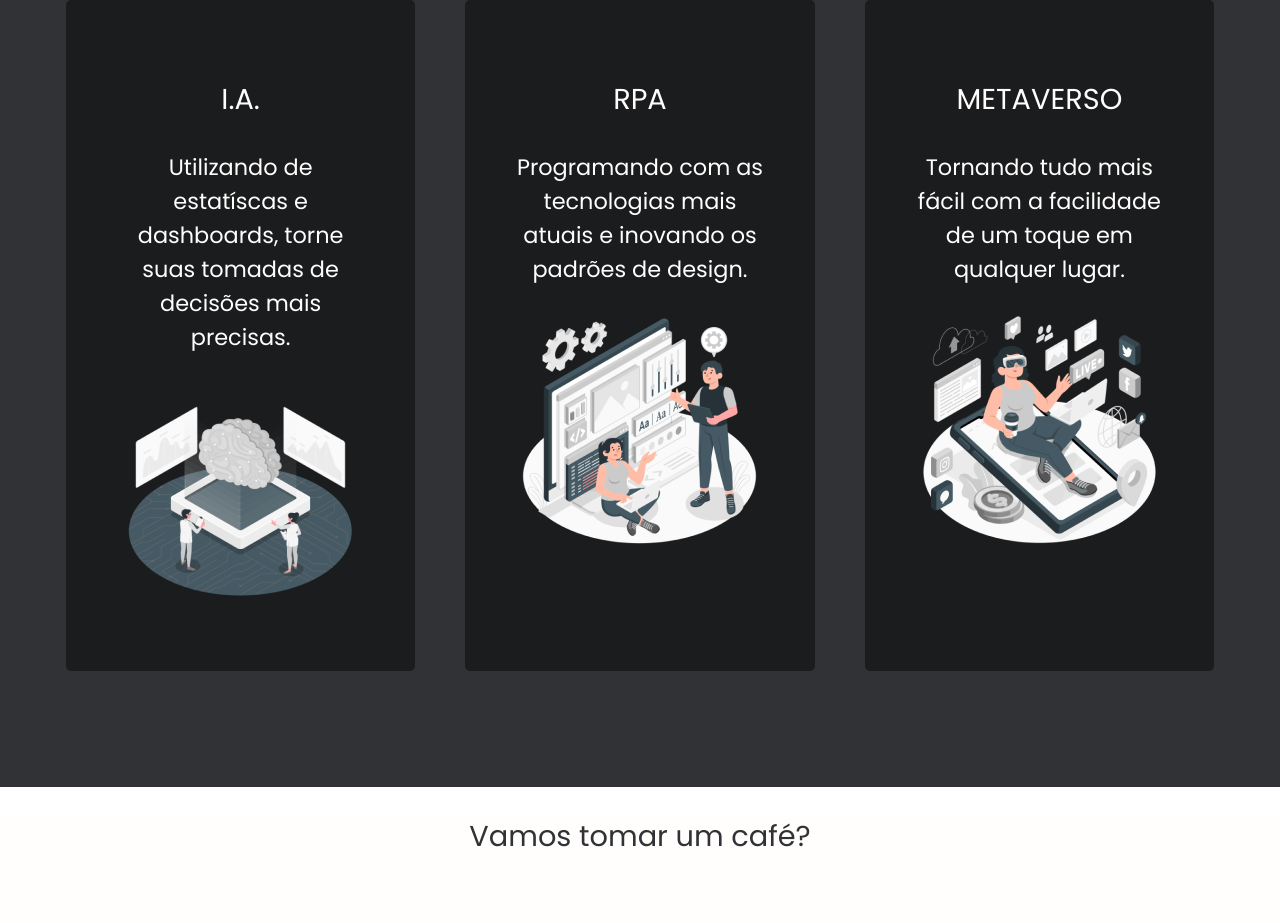
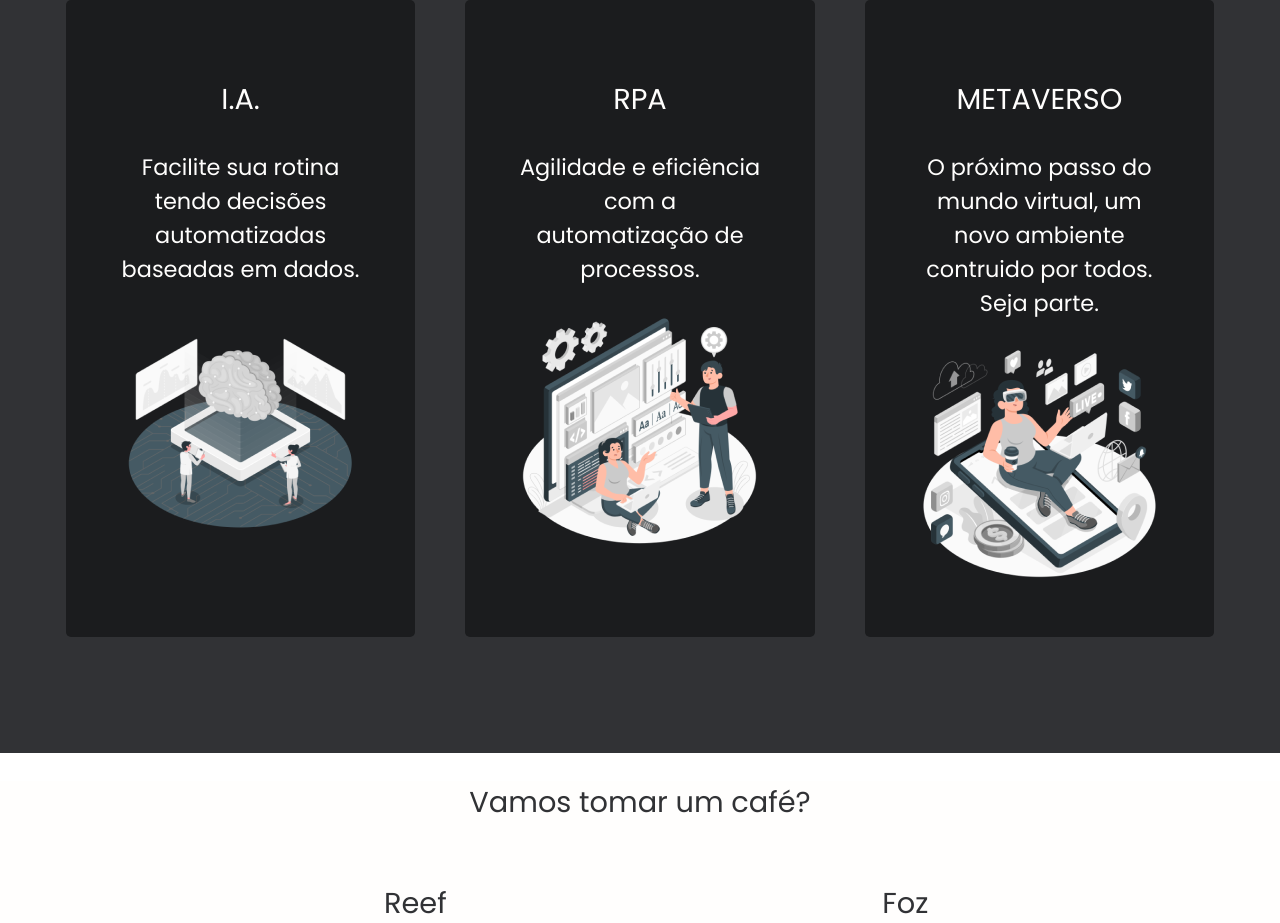
Before and after one commit to DiegoLimaDev/landingPageWithReact, a React (Create React App) app: page / in a window 1280 px wide. Shown: the part 2885-3808 px from the top of the page. Built offline with nearby package versions, Linux system fonts and the light colour scheme; some icons are missing.

Commit message:
services descriptions

```diff
--- a/src/pages/Services.jsx
+++ b/src/pages/Services.jsx
@@ -104,8 +104,8 @@ const Services = ({ language }) => {
           </InsideText>
           <InsideText>
             {language === 'PT'
-              ? 'Utilizando de estatíscas e dashboards, torne suas tomadas de decisões mais precisas.'
-              : 'Using statics and dashboards, make your decisions even more accurate.'}
+              ? 'Facilite sua rotina tendo decisões automatizadas baseadas em dados.'
+              : 'Make your life easier with automated decisions based on data.'}
           </InsideText>
           <img src={ia} />
         </Columns>
@@ -115,8 +115,8 @@ const Services = ({ language }) => {
           </InsideText>
           <InsideText>
             {language === 'PT'
-              ? 'Programando com as tecnologias mais atuais e inovando os padrões de design.'
-              : 'Programming with the latest technologies and innovating the design patterns.'}
+              ? 'Agilidade e eficiência com a automatização de processos.'
+              : 'Agility and efficiency with process automation.'}
           </InsideText>
           <img src={rpa} />
         </Columns>
@@ -126,8 +126,8 @@ const Services = ({ language }) => {
           </InsideText>
           <InsideText>
             {language === 'PT'
-              ? 'Tornando tudo mais fácil com a facilidade de um toque em qualquer lugar.'
-              : 'Making everything easier with the simplicity of a touch anywhere.'}
+              ? 'O próximo passo do mundo virtual, um novo ambiente contruido por todos. Seja parte.'
+              : 'The next step of the virtual world, a new enviroment built by everyone. Be part of it.'}
           </InsideText>
           <img src={metaverso} />
         </Columns>
```
